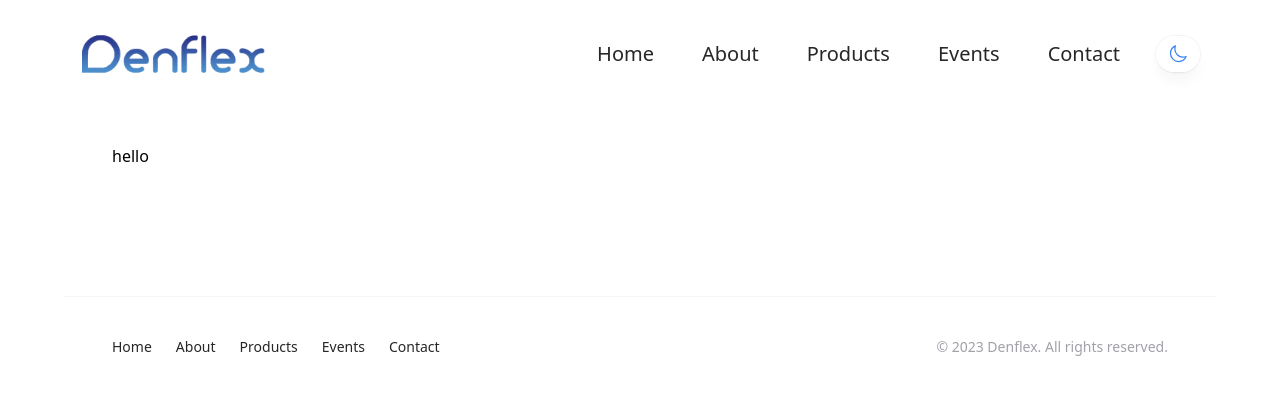
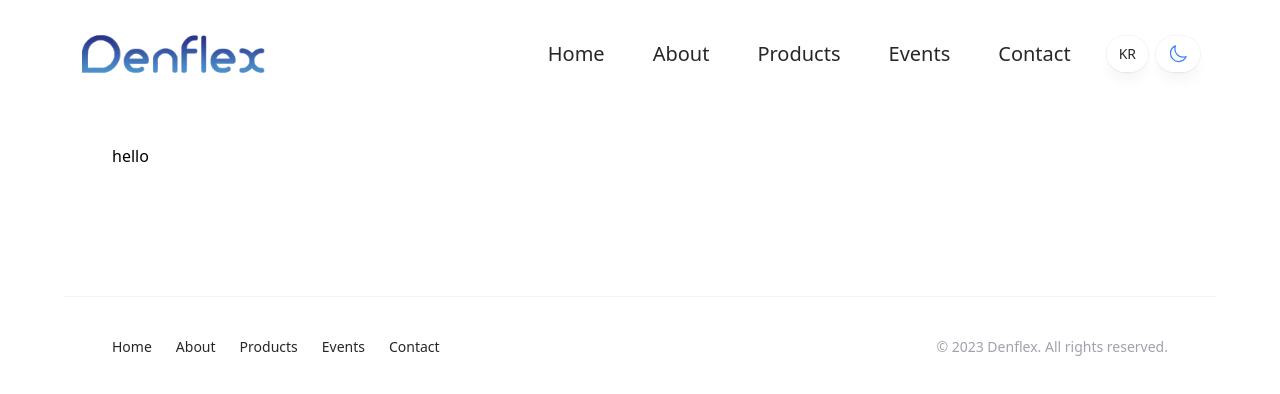
Before and after one commit to jaeungkim/denflex-app, a Next.js app: page / in a window 1280 px wide. Shown: the top 394 px of the page. Built offline with nearby package versions, Linux system fonts and the light colour scheme.

Commit message:
230521 06:24pm

```diff
--- a/components/Navbar.tsx
+++ b/components/Navbar.tsx
@@ -101,10 +101,10 @@
                 ))}
               </ul>
             </nav>
-            {/* <div className="pointer-events-auto font-medium text-lg lg:text-xl text-zinc-800 backdrop-blur dark:text-zinc-200">
-              <p className="px-3 lg:px-6 py-2 transition hover:text-blue-500 dark:hover:text-blue-400">KR</p>
-            </div> */}
-            <div className="pointer-events-auto ml-2 md:ml-0 rounded-full bg-white/90 text-sm font-medium text-zinc-800 shadow-lg shadow-zinc-800/5 ring-1 ring-zinc-900/5 backdrop-blur dark:bg-zinc-800/90 dark:text-zinc-200 dark:ring-white/10 dark:hover:ring-white/20">{renderThemeChanger()}</div>
+            <div className="pointer-events-auto ml-2 md:ml-0 font-medium text-sm rounded-full bg-white/90 text-zinc-800 shadow-lg shadow-zinc-800/5 ring-1 ring-zinc-900/5 backdrop-blur dark:bg-zinc-800/90 dark:text-zinc-200 dark:ring-white/10 dark:hover:ring-white/20">
+              <p className="px-3 py-2">KR</p>
+            </div>
+            <div className="pointer-events-auto ml-2 rounded-full bg-white/90 text-sm font-medium text-zinc-800 shadow-lg shadow-zinc-800/5 ring-1 ring-zinc-900/5 backdrop-blur dark:bg-zinc-800/90 dark:text-zinc-200 dark:ring-white/10 dark:hover:ring-white/20">{renderThemeChanger()}</div>
           </div>
 
           {/* <div className="flex justify-end md:flex-1 items-center">
```
